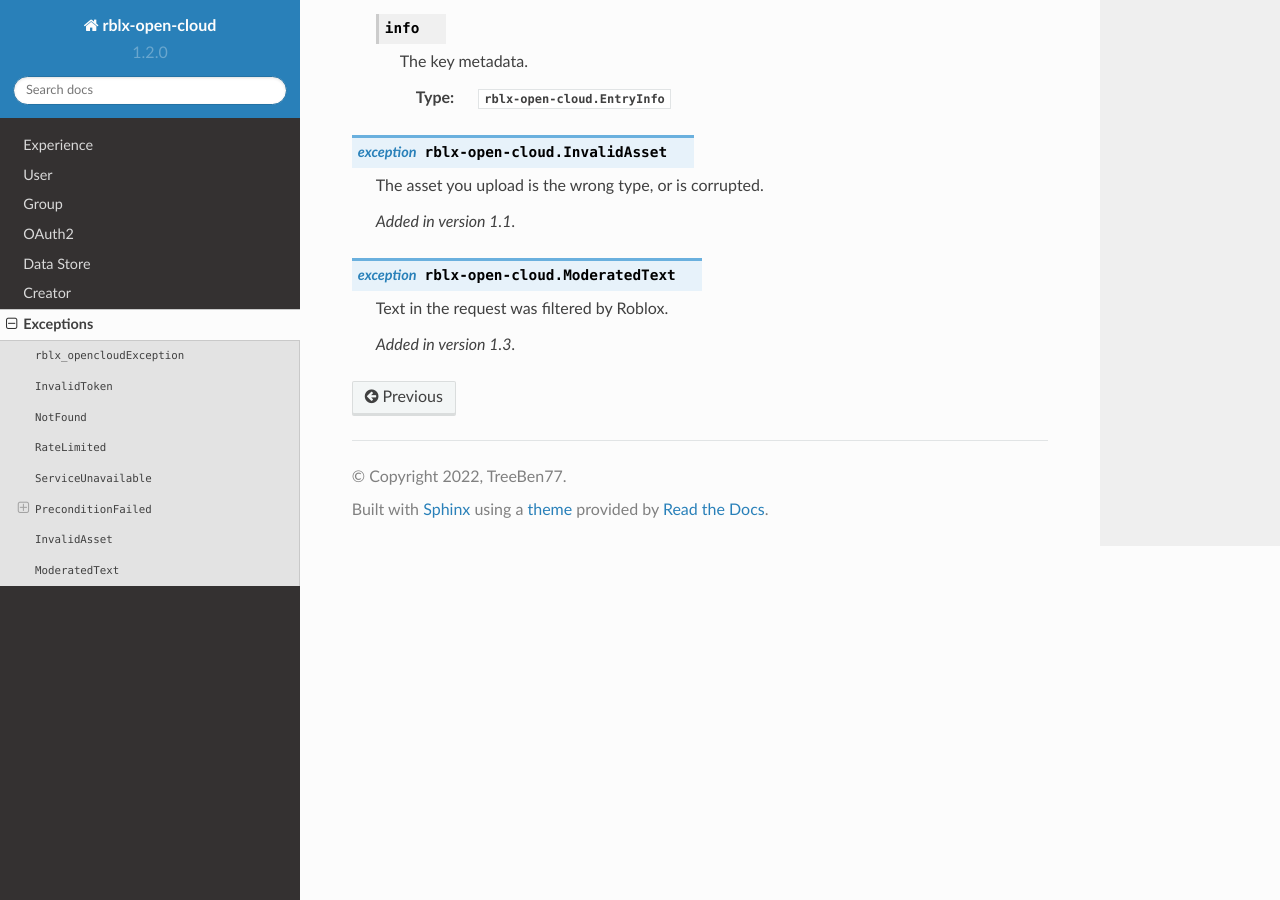
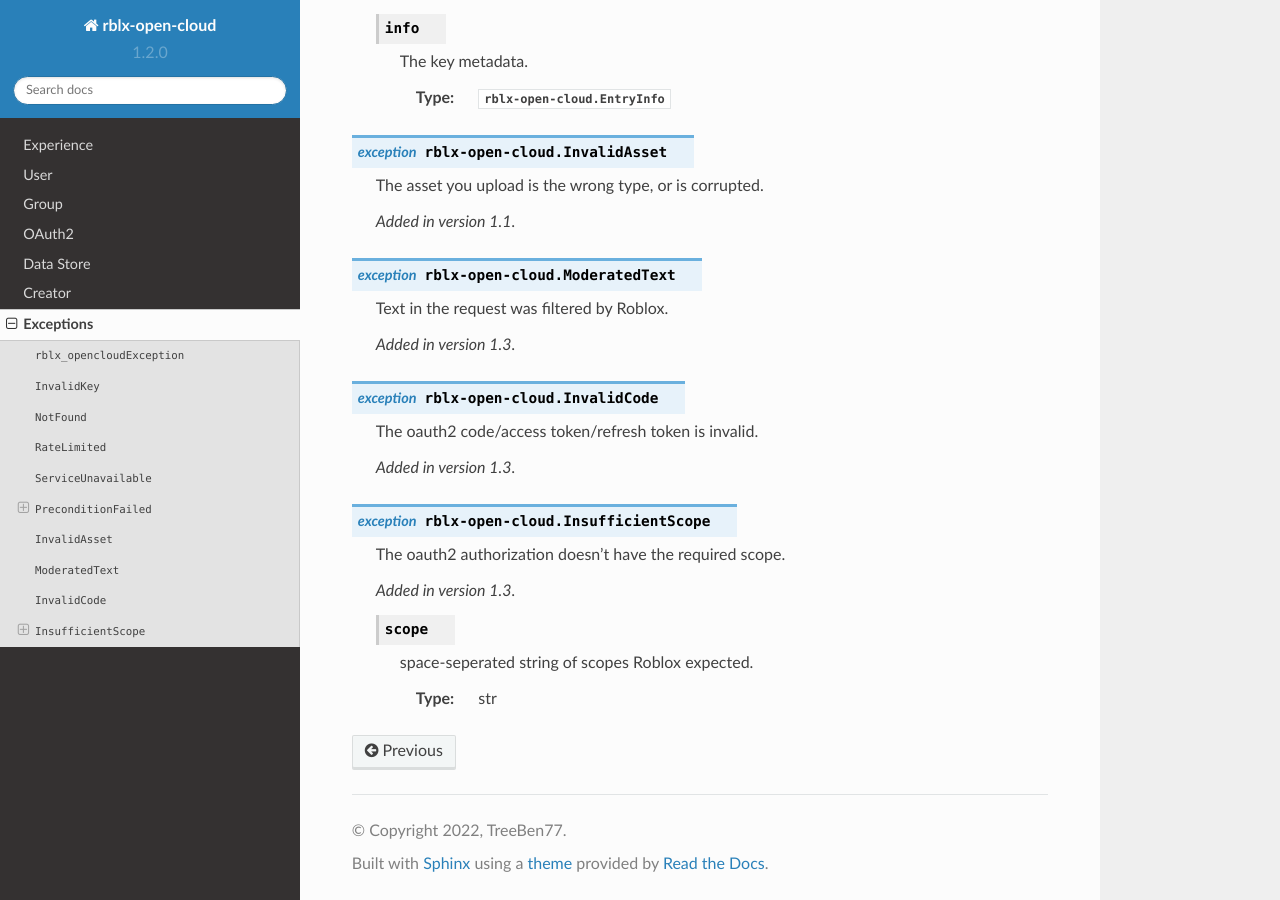
Before and after one commit to treeben77/rblx-open-cloud, a Sphinx documentation site: the page built from docs/source/exceptions.rst, in a window 1280 px wide and 900 px high, scrolled down 803 px. Built offline with Sphinx 7.4.7 and the Read the Docs theme 2.0.0, drawn with Linux system fonts in a browser that asks for light colours; some of the changed text lies outside the part shown.

Commit message:
fix docs and __all__ for exceptions

```diff
--- a/docs/source/exceptions.rst
+++ b/docs/source/exceptions.rst
@@ -7,7 +7,7 @@ Exceptions
 
    Base exception for the library, raised when the library recieves an unexpected HTTP code.
 
-.. exception:: InvalidToken()
+.. exception:: InvalidKey()
 
    The api key is invalid or doesn't have sufficent permissions to do the requested task.
 
@@ -50,3 +50,21 @@ Exceptions
    Text in the request was filtered by Roblox.
 
    .. versionadded:: 1.3
+
+.. exception:: InvalidCode()
+
+   The oauth2 code/access token/refresh token is invalid.
+
+   .. versionadded:: 1.3
+
+.. exception:: InsufficientScope()
+
+   The oauth2 authorization doesn't have the required scope.
+
+   .. versionadded:: 1.3
+
+   .. attribute:: scope
+
+         space-seperated string of scopes Roblox expected.
+
+         :type: str
```
Also changed, not shown: 1 other file.
